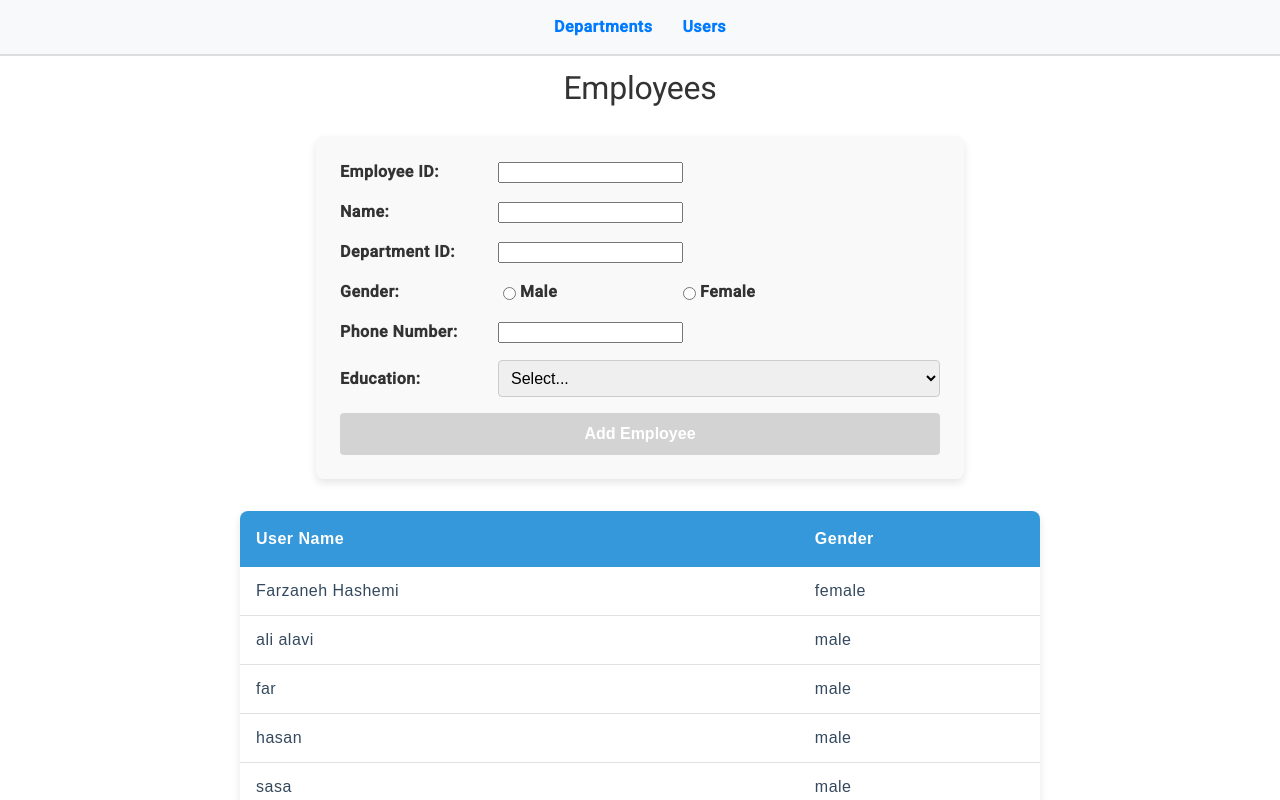
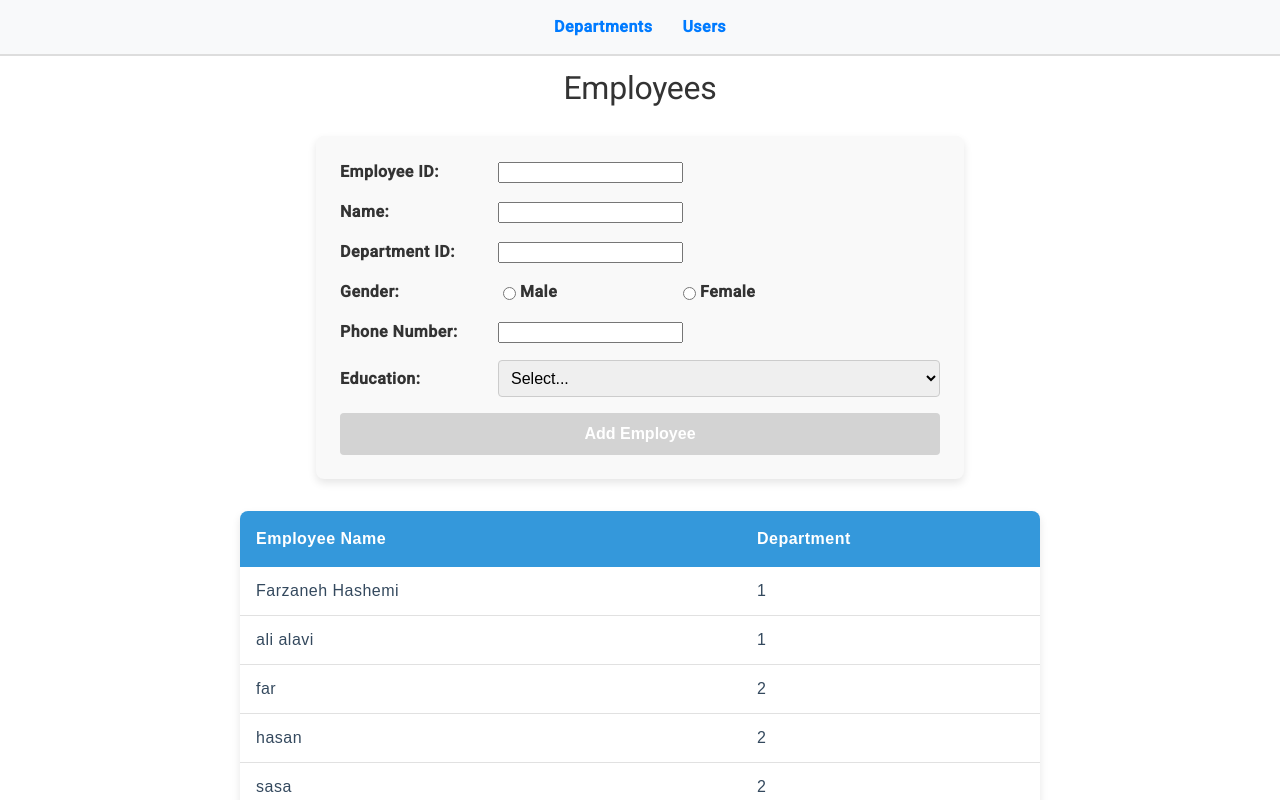
Before and after one commit to farzaneHashemi/behvar-task, an Angular app: page /users in a window 1280 px wide. Shown: the top 800 px of the page. Built offline with nearby package versions, Linux system fonts and the light colour scheme; data requests are answered from the project's data file.

Commit message:
add validation

```diff
--- a/src/app/components/entity-list/entity-list.component.html
+++ b/src/app/components/entity-list/entity-list.component.html
@@ -3,10 +3,10 @@
     <tr>
       <th *ngIf="isDepartmentList">ID</th>
       <th *ngIf="isDepartmentList">Department Name</th>
-      <th *ngIf="!isDepartmentList">User Name</th>
+      <th *ngIf="!isDepartmentList">Employee Name</th>
       <th *ngIf="isDepartmentList">Status</th>
       <th *ngIf="isDepartmentList">Established Date</th>
-      <th *ngIf="!isDepartmentList">Gender</th>
+      <th *ngIf="!isDepartmentList">Department</th>
       <th *ngIf="isDepartmentList &&
       departmentUsers && departmentUsers.length > 0">Users</th>
     </tr>
@@ -18,7 +18,7 @@
       <td *ngIf="!isDepartmentList">{{ entity.name }}</td>
       <td *ngIf="isDepartmentList">{{ entity.status }}</td>
       <td *ngIf="isDepartmentList">{{ entity.establishedDate | date }}</td>
-      <td *ngIf="!isDepartmentList">{{ entity.gender }}</td>
+      <td *ngIf="!isDepartmentList">{{ entity.departmentId }}</td>
 
       <td *ngIf="selectedEntityId === entity.id">
         <div *ngIf="departmentUsers && departmentUsers.length > 0" class="dropdown">
--- a/src/app/pages/departments/departments.component.ts
+++ b/src/app/pages/departments/departments.component.ts
@@ -24,8 +24,7 @@ export class DepartmentsComponent implements OnInit {
     private departmentService: DepartmentService,
     private userService: UserService) {
     this.departmentForm = this.fb.group({
-      id: ['', Validators.required],
-      // id: ['', Validators.required, Validators.pattern(/^\d+$/)],
+      id: ['', [Validators.required, Validators.pattern(/^\d+$/)]],
       name: ['', Validators.required],
       status: ['', Validators.required],
       establishedDate: ['', Validators.required],
--- a/src/app/pages/users/users.component.ts
+++ b/src/app/pages/users/users.component.ts
@@ -18,11 +18,11 @@ export class UsersComponent implements OnInit {
 
   constructor(private fb: FormBuilder, private userService: UserService) {
     this.userForm = this.fb.group({
-      id: ['', [Validators.required]],
+      id: ['', [Validators.required, Validators.pattern(/^\d+$/)]],
       name: ['', Validators.required],
-      departmentId: ['', Validators.required],
+      departmentId: ['', Validators.required, Validators.pattern(/^\d+$/)],
       gender: ['', Validators.required],
-      phoneNumber: [''],
+      phoneNumber: ['', [Validators.pattern(/^\d{11}$/)]],
       educationLevel: ['', Validators.required],
     });
   }
```
